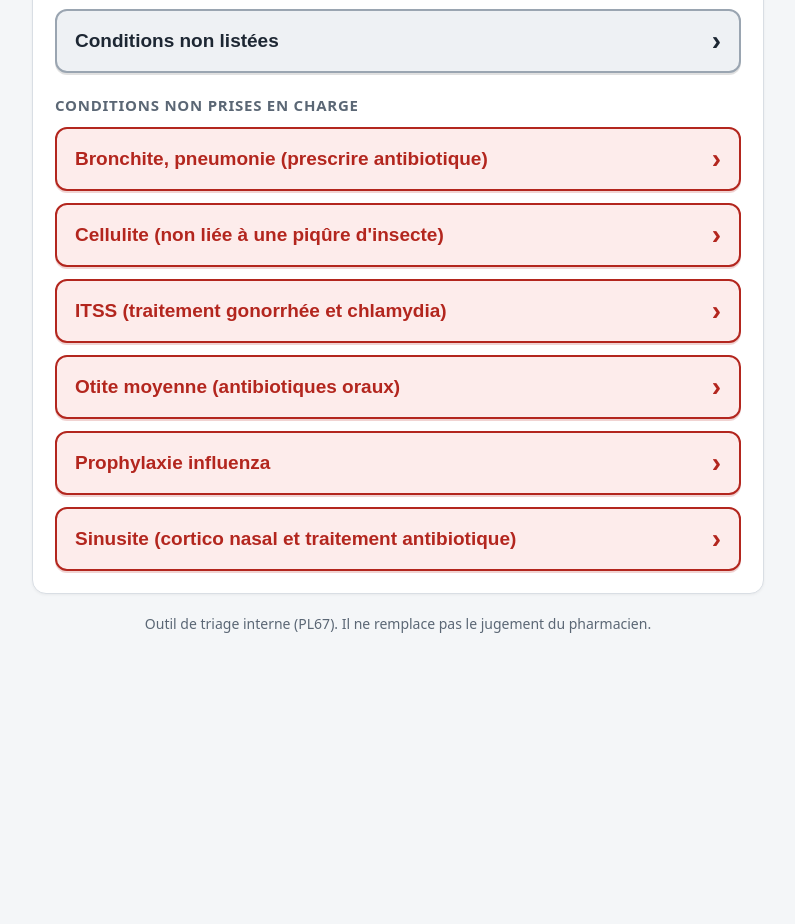
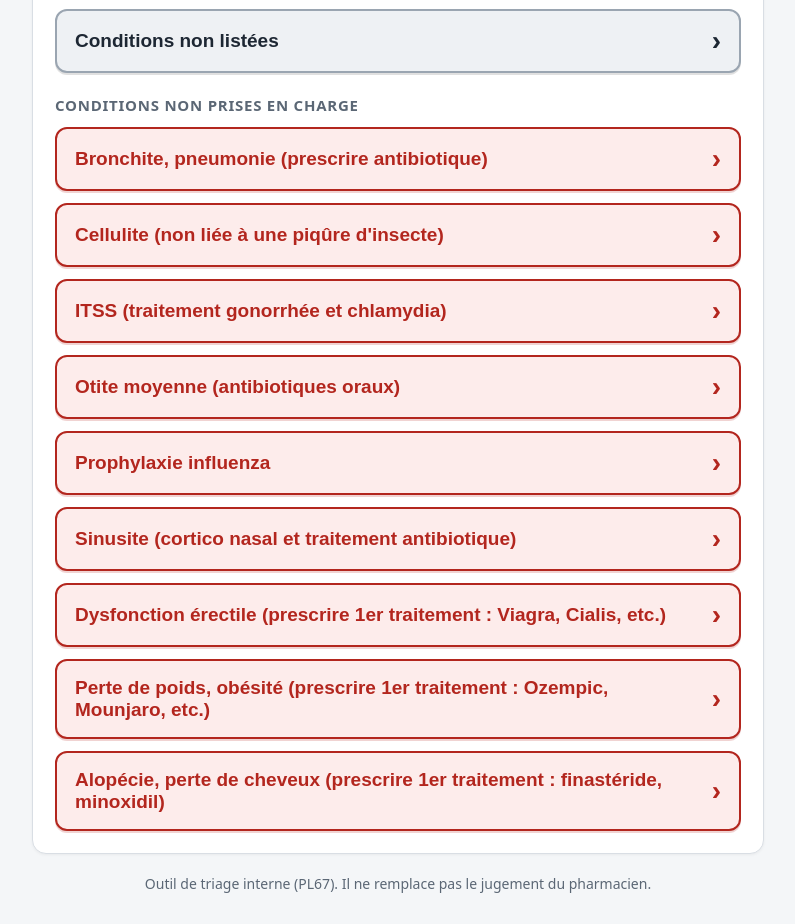
Before and after one commit to Badr9502/guide-accueil-pharmacie, a plain HTML site: page index.html in a window 1280 px wide. Shown: the part 1926-2850 px from the top of the page, without its empty margins (242-1037 px from the left). Before the commit the page ends 2590 px from the top, so only its background shows below. Drawn offline with Linux system fonts and the light colour scheme.

Commit message:
Ajout non prises en charge : dysfonction érectile, perte de poids, alopécie
Co-Authored-By: Claude Opus 5.5 <noreply@anthropic.com>
Claude-Session: https://claude.ai/code/session_01HFw5nzgmMg8hv4887EvPCj

```diff
--- a/index.html
+++ b/index.html
@@ -250,7 +250,10 @@ const NON_PRISES_EN_CHARGE = [
   "ITSS (traitement gonorrhée et chlamydia)",
   "Otite moyenne (antibiotiques oraux)",
   "Prophylaxie influenza",
-  "Sinusite (cortico nasal et traitement antibiotique)"
+  "Sinusite (cortico nasal et traitement antibiotique)",
+  "Dysfonction érectile (prescrire 1er traitement : Viagra, Cialis, etc.)",
+  "Perte de poids, obésité (prescrire 1er traitement : Ozempic, Mounjaro, etc.)",
+  "Alopécie, perte de cheveux (prescrire 1er traitement : finastéride, minoxidil)"
 ];
 
 /* MOTS-CLÉS pour la recherche ----------------------------------------
@@ -323,7 +326,10 @@ const MOTS_CLES = [
   ["gonorrhée", "chlamydia, mts, its"],
   ["Otite moyenne", "mal d'oreille, infection d'oreille, otite, enfant"],
   ["Prophylaxie influenza", "grippe, prévention"],
-  ["Sinusite", "sinus, nez bouché, mal de tête"]
+  ["Sinusite", "sinus, nez bouché, mal de tête"],
+  ["Dysfonction érectile", "érection, impuissance, viagra, cialis, sildénafil, tadalafil, sexuel"],
+  ["Perte de poids", "maigrir, obésité, poids, ozempic, mounjaro, wegovy, sémaglutide, tirzépatide"],
+  ["Alopécie", "perte de cheveux, calvitie, chute de cheveux, cheveux, finastéride, minoxidil, rogaine"]
 ];
 
 /* Arbres sur mesure ------------------------------------------------- */
```
